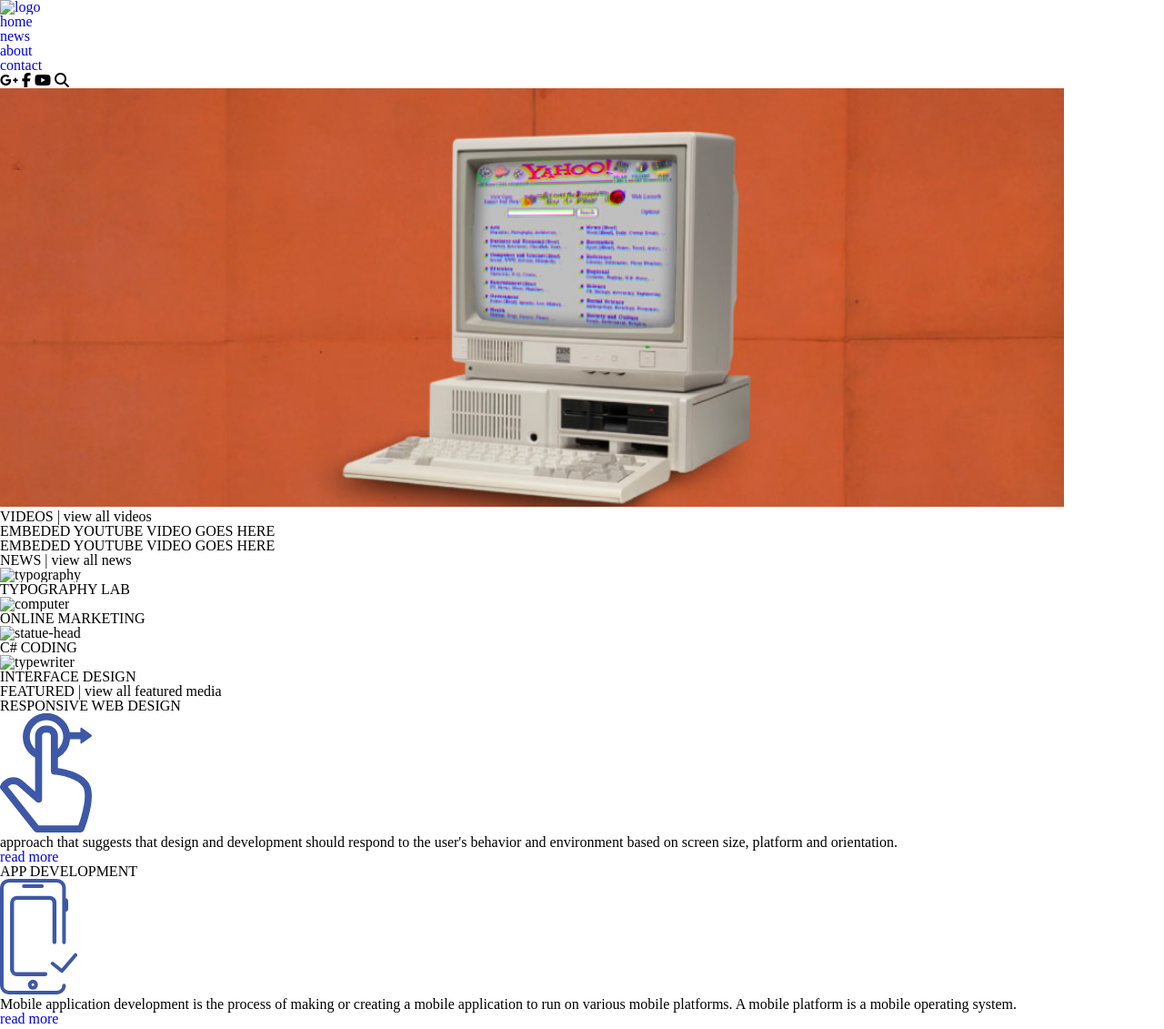
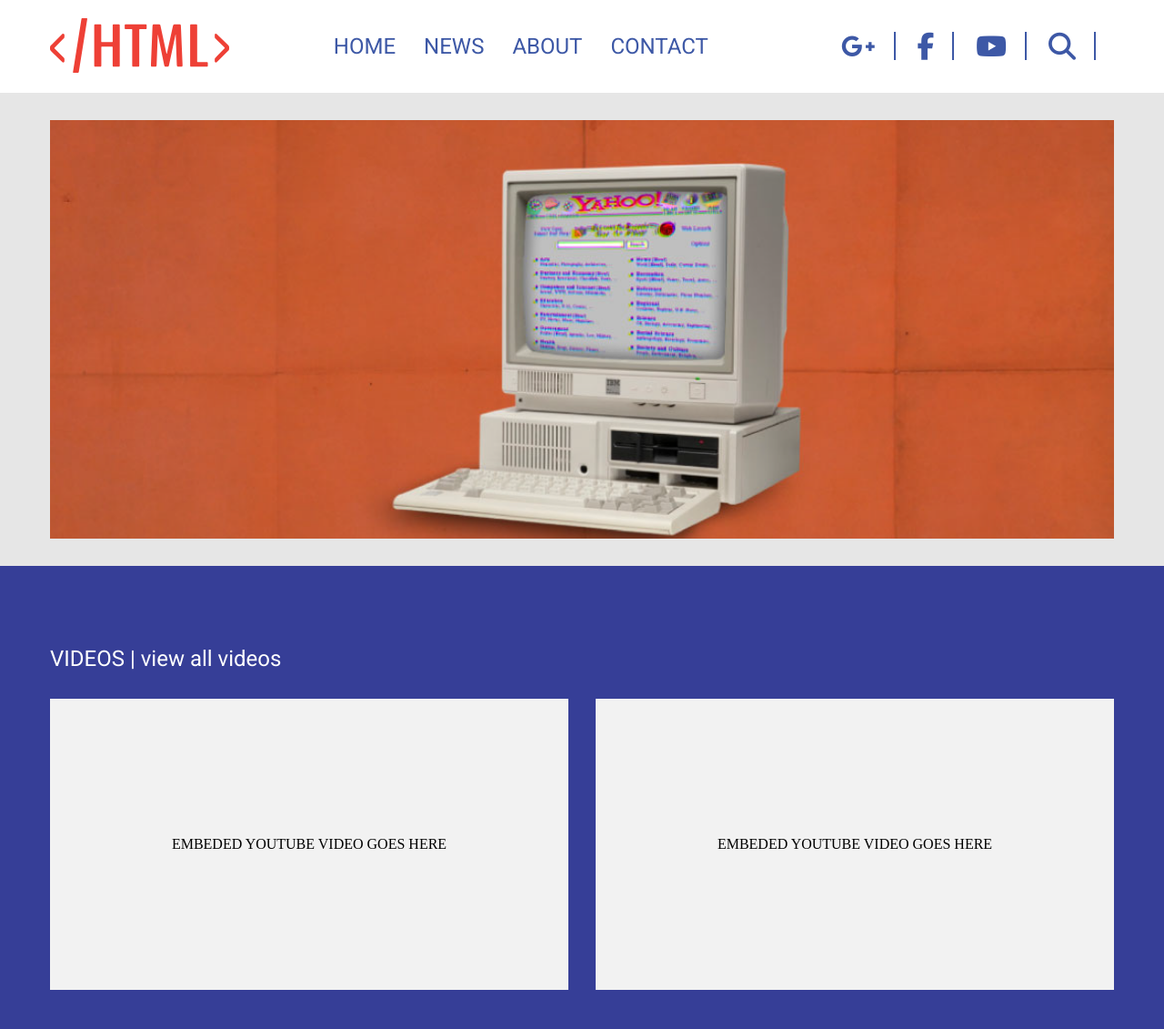
Before and after one commit to mancho-mdivnishvili/UniLab-lesson-8, a plain HTML site: page index.html in a window 1280 px wide. Shown: the top 1131 px of the page at 91% size. Drawn offline with Linux system fonts and the light colour scheme.

Commit message:
added css styles

```diff
--- a/css/style.css
+++ b/css/style.css
@@ -0,0 +1,133 @@
+.d-flex {
+	display: flex;
+	flex-flow: row wrap;
+	justify-content: space-between;
+}
+.container {
+	width: 1170px;
+	margin: 0 auto;
+}
+.first-section {
+	padding-top: 30px;
+	padding-bottom:30px;
+	background-color: #E6E6E6;
+}
+.second-section {
+	padding-top: 90px;
+	padding-bottom:90px ;
+	background-color: #363E97;
+}
+.third-section {
+	padding-top: 90px;
+	padding-bottom:90px ;
+	background-color: #BDCCD4;
+}
+.fourth-section {
+	padding-top: 90px;
+	padding-bottom:90px ;
+	background-color: #E6E6E6;
+}
+/*header*/
+.ul-div {
+	display: flex;
+	flex-direction: row;
+}
+.header-wraper {
+	align-items: center;
+	padding-top: 19.5px;
+	padding-bottom: 19.5px;
+}
+.nav-li {
+	padding-right: 31px;
+}
+.icon {
+    font-size: 30px;
+	color: #3D58A6;
+	transition: all 0.3s linear 0.3s;
+}
+.icon:hover {
+	color: #EE4036;
+}
+.icon::after {
+	content: ' ';
+	margin-left: 20px;
+	margin-right: 20px;
+	height: 50px;
+	background-color: #3D58A6;
+	border-left: 2px solid #3D58A6;
+}
+.list {
+	text-transform: uppercase;
+	font-size: 24px;
+	color: #3D58A6;
+	font-family: 'Roboto', sans-serif;
+}
+/*first section*/
+.first-container {
+	display: flex;
+	justify-content: center;
+    align-items: center;
+}
+
+/*section 2*/
+.video:nth-child(1),
+.video:nth-child(2) {
+	width: 570px;
+	height: 320px;
+	background-color: #F2F2F2;
+	margin-top: 32px;
+}
+.video {
+	display: flex;
+	justify-content: center;
+    align-items: center;
+}
+.videos-h3 {
+	font-size: 24px;
+	color: #FFFFFF;
+	font-family: 'Roboto', sans-serif;
+}
+/*section 3*/
+.news-h3 {
+	margin-bottom: 27.5px;
+	font-size: 24px;
+	color: #3D58A6;
+	font-family: 'Roboto', sans-serif;
+}
+.news-text {
+	padding: 14px 70px 17px 14px;
+	background-color: #E6E6E6;
+	font-family: 'Roboto', sans-serif;
+}
+/*section 4*/
+.featured {
+	width: 570px;
+	background-color: #F2F2F2;
+	margin-top: 20px;
+}
+.featured-box {
+	display: flex;
+	justify-content: space-around;
+}
+.featured-text {
+	width: 355px;
+	margin-top: 17px;
+	font-family: 'Roboto', sans-serif;
+}
+.featured-h3 {
+	font-size: 24px;
+	font-family: 'Roboto', sans-serif;
+}
+.box-h4 {
+	margin-bottom: 12px;
+	margin-top: 11px;
+	margin-left: 18px;
+	font-size: 22px;
+	color: #3D58A6;
+}
+.read {
+	display: flex;
+	justify-content: flex-end;
+	margin-right: 8px;
+	margin-bottom: 15px;
+}
--- a/index.html
+++ b/index.html
@@ -2,11 +2,8 @@
 <html>
 <head>
 	<meta charset="utf-8">
-	<meta property="og:url"                content="#"/>
-	<meta property="og:type"               content="article" />
-	<meta property="og:title"              content=" Display Flex" />
-	<meta property="og:description"        content="A page made using Display Flex" />
-	<meta property="og:image"              content="img/typography.png"/>
+	<link rel="preconnect" href="https://fonts.gstatic.com">
+    <link href="https://fonts.googleapis.com/css2?family=Roboto&display=swap" rel="stylesheet">
     <title> Display Flex </title>
 	<script src="https://kit.fontawesome.com/d923aad626.js" crossorigin="anonymous"></script>
 	<link rel="stylesheet" type="text/css" href="css/reset.css">
@@ -14,12 +11,14 @@
 </head>
 <body>
 	<header>
-		<div class="header-wraper">
+		<div class=" container header-wraper d-flex">
 			<a class="logo" href="index.html">
-				<img class="logo-img" src="images/logo.svg" alt="logo">
+				<img class="logo-img" src="img/logo.svg" alt="logo">
 		    </a>
-		    <nav class="navigation">
+		    <div class="nav-div">
+		      <nav class="navigation">
 		    	<ul class="nav-ul">
+		    	  <div class="ul-div">
 		    		<li class="nav-li">
 		    			<a href="index.html" class="list"> home </a>
 				    </li>
@@ -32,24 +31,26 @@
 				    <li class="nav-li">
 				    	<a href="index.html" class="list"> contact </a>
 				    </li>
+				  </div>
 			    </ul>
-		    </nav>
+		      </nav>
+		    </div>
 		    <div class="icons">
-		    	<i class="fab fa-google-plus-g"></i>
-		    	<i class="fab fa-facebook-f"></i>
-		    	<i class="fab fa-youtube"></i>
-		    	<i class="fas fa-search"></i>
+		    	<i class="fab fa-google-plus-g icon"></i>
+		    	<i class="fab fa-facebook-f icon"></i>
+		    	<i class="fab fa-youtube icon"></i>
+		    	<i class="fas fa-search icon"></i>
 		    </div>
 		</div>
 	</header>
 	<section class="first-section">
-		<div class="container">
-			<img src="img/section1-img.png" alt="section1-computer">
+		<div class="first-container">
+			<img class="section1-img" src="img/section1-img.png" alt="section1-computer">
 		</div>
 	</section>
 	<section class="second-section">
 		<div class="container">
-			<h3> VIDEOS | view all videos </h3>
+			<h3 class="videos-h3"> VIDEOS | view all videos </h3>
 			<div class="videos-wraper d-flex">
 				<div class="video">
 					<p> EMBEDED YOUTUBE VIDEO GOES HERE </p>
@@ -62,23 +63,23 @@
 	</section>
     <section class="third-section">
 		<div class="container">
-			<h3> NEWS | view all news </h3>
+			<h3 class="news-h3"> NEWS | view all news </h3>
 			<div class="news-wraper d-flex">
 				<div class="news-box">
-					<img src="img/typography.jpg" alt="typography">
-					<p> TYPOGRAPHY LAB </p>
+					<img src="img/typography.png" alt="typography">
+					<p class="news-text"> TYPOGRAPHY LAB </p>
 				</div>
 				<div class="news-box">
-					<img src="img/computer.jpg" alt="computer">
-					<p> ONLINE MARKETING </p>
+					<img src="img/computer.png" alt="computer">
+					<p class="news-text"> ONLINE MARKETING </p>
 				</div>
 				<div class="news-box">
-					<img src="img/statue.jpg" alt="statue-head">
-					<p> C# CODING </p>
+					<img src="img/statue.png" alt="statue-head">
+					<p class="news-text"> C# CODING </p>
 				</div>
 				<div class="news-box">
-					<img src="img/typewriter.jpg" alt="typewriter">
-					<p> INTERFACE DESIGN </p>
+					<img src="img/typewriter.png" alt="typewriter">
+					<p class="news-text"> INTERFACE DESIGN </p>
 				</div>
 			</div>
 		</div>
@@ -86,26 +87,27 @@
 
 	<section class="fourth-section">
 		<div class="container">
-			<h3> FEATURED | view all featured media </h3>
+
+			<h3 class="featured-h3"> FEATURED | view all featured media </h3>
 			<div class="featured-wraper d-flex">
 				<div class="featured">
-					<h4>  RESPONSIVE WEB DESIGN </h4>
+					<h4 class="box-h4">  RESPONSIVE WEB DESIGN </h4>
 					<div class="featured-box">
 						<img src="img/finger.svg" alt="finger-image">
 						<p class="featured-text"> approach that suggests that design and development should respond to the user's behavior and environment based on screen size, platform and orientation. </p>
 					</div>
 					<div class="read">
-						<a href="#"> read more </a>
+						<a href="index.html"> read more </a>
 					</div>
 				</div>
 				<div class="featured">
-					<h4>  APP DEVELOPMENT </h4>
+					<h4 class="box-h4">  APP DEVELOPMENT </h4>
 					<div class="featured-box">
 						<img src="img/phone.svg" alt="phone-image">
 						<p class="featured-text"> Mobile application development is the process of making or creating a mobile application to run on various mobile platforms. A mobile platform is a mobile operating system. </p>
 					</div>
 					<div class="read">
-						<a href="#"> read more </a>
+						<a href="index.html"> read more </a>
 					</div>
 				</div>
 			</div>
```
